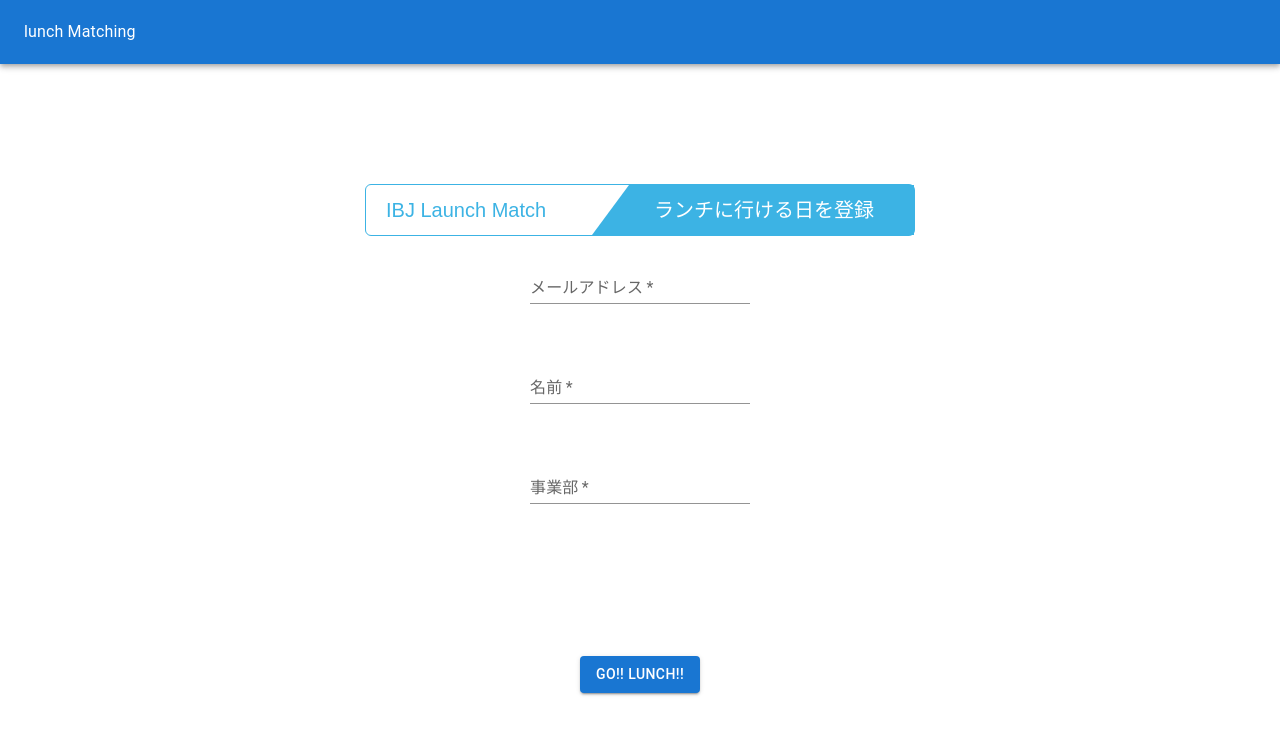
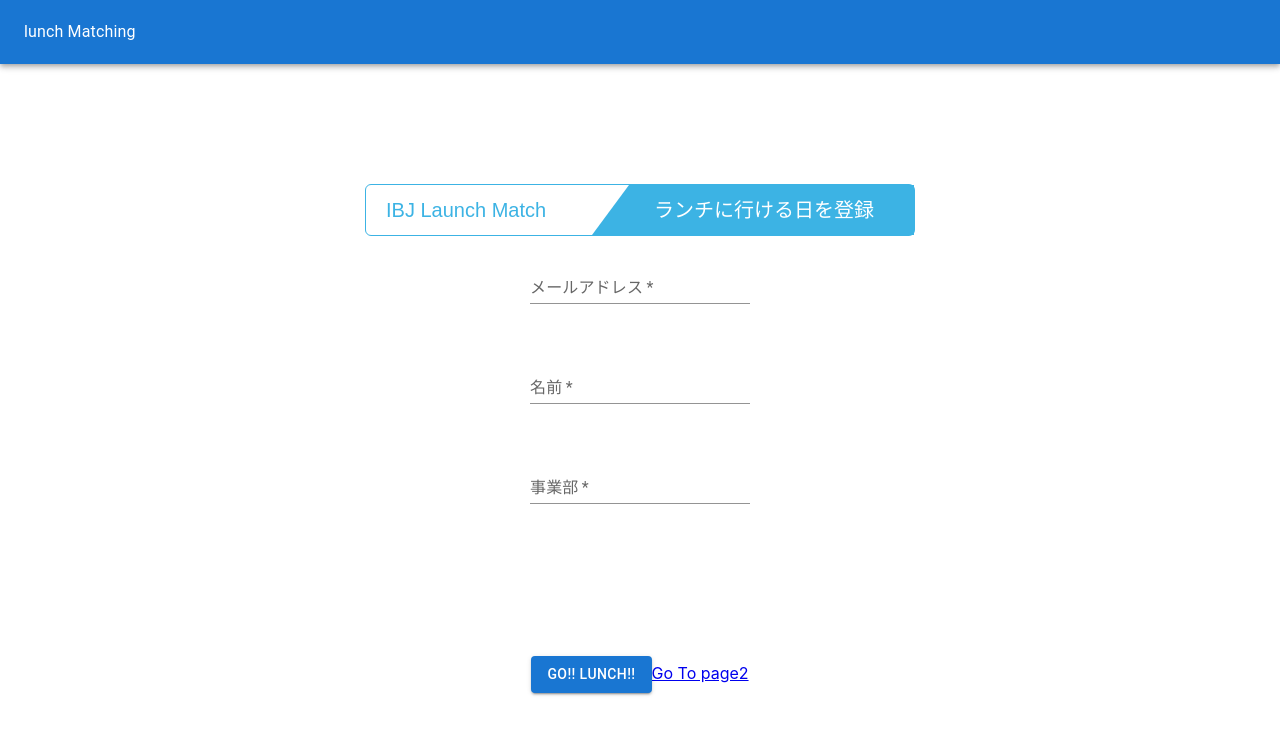
Before and after one commit to yamatohagi/react_pj_launch_matching, a React (Create React App) app: page / in a window 1280 px wide. Shown: the top 734 px of the page. Built offline with nearby package versions, Linux system fonts and the light colour scheme.

Commit message:
index divide

```diff
--- a/src/App.js
+++ b/src/App.js
@@ -1,130 +1,21 @@
-import logo from "./logo.svg";
 import "./App.css";
-import { TextField, Button, Box, Fab, Stack, LinearProgress, ButtonGroup, Grid } from "@mui/material";
 import * as React from "react";
-import ReactDOM from "react-dom";
-
-import AdapterDateFns from "@mui/lab/AdapterDateFns";
-import LocalizationProvider from "@mui/lab/LocalizationProvider";
-import DateTimePicker from "@mui/lab/DateTimePicker";
-
-import Header from "./components/Header";
-import About from "./components/About";
-import { BrowserRouter as Router, Switch, Route } from "react-router-dom";
+import Create from "./Create";
+import { BrowserRouter, Route } from "react-router-dom";
+import page1 from "./components/page1";
 
 function App() {
-  const ButtonRoot = React.forwardRef(function ButtonRoot(props, ref) {
-    const { children, ...other } = props;
-
-    return (
-      <svg width="150" height="50" {...other} ref={ref}>
-        <polygon points="0,50 0,0 150,0 150,50" className="bg" />
-        <polygon points="0,50 0,0 150,0 150,50" className="borderEffect" />
-        <foreignObject x="0" y="0" width="150" height="50">
-          <div className="content">{children}</div>
-        </foreignObject>
-      </svg>
-    );
-  });
-
-  const [value, setValue] = React.useState(new Date());
-
   return (
     <form>
       <div className="App">
-        <Header />
-        <Grid container direction="column">
-          <Grid style={{ height: 100 }} item></Grid>
-          <div class="demo demo7">
-            <div class="heading">
-              <span class="title">IBJ Launch Match</span>
-              <span class="caption">ランチに行ける日を登録</span>
-            </div>
+        <BrowserRouter>
+            <div>
+            <Route exact path="/" component={Create} />
+            <Route exact path="/about" component={page1} />
           </div>
-          <Grid item container>
-            <Router>
-              <Switch>
-                <Route exact path="/"></Route>
-                <Route path="/about">
-                  <About />
-                </Route>
-              </Switch>
-            </Router>
-            <Grid sm={2} />
-            <Grid xs={12} sm={8}>
-              <div style={{ height: 100 }}>
-                <TextField required id="mail-address" name="mail" label="メールアドレス" variant="standard" />
-              </div>
-              <div style={{ height: 100 }}>
-                <TextField required id="name" name="name" label="名前" variant="standard" />
-              </div>
-              <div style={{ height: 100 }}>
-                <TextField required id="department-name" name="department-name" label="事業部" variant="standard" />
-              </div>
-              <div style={{ height: 100 }}>
-                {/* <TextField required id="standard-required" label="希望日" variant="standard" /> */}
-                <LocalizationProvider dateAdapter={AdapterDateFns}>
-                  <DateTimePicker
-                    renderInput={(props) => <TextField name="date-time" id="date-time" {...props} />}
-                    label="開始時間(〜1時間)"
-                    value={value}
-                    onChange={(newValue) => {
-                      setValue(newValue);
-                    }}
-                  />
-                </LocalizationProvider>
-              </div>
-            </Grid>
-            <Grid sm={2} />
-          </Grid>
-        </Grid>
-        <Box
-          component="form"
-          sx={{
-            "& .MuiTextField-root": { m: 1, width: "25ch" },
-          }}
-          noValidate
-          autoComplete="off"
-        ></Box>
-        <Box
-          sx={{
-            display: "flex",
-            flexDirection: "column",
-            alignItems: "center",
-            "& > *": {
-              m: 1,
-            },
-          }}
-        ></Box>
-        <Button
-          onClick={() => {
-            console.log(document.getElementById("name").value);
-            const url = "https://jsonplaceholder.typicode.com/posts/";
-            const requestOptions = {
-              method: "POST",
-              headers: { "Content-Type": "application/json" },
-              body: JSON.stringify({
-                Name: document.getElementById("name").value,
-                Mail: document.getElementById("mail-address").value,
-                DepartmentName: document.getElementById("department-name").value,
-                DateTime: document.getElementById("date-time").value,
-              }),
-            };
-            fetch(url, requestOptions)
-              .then((response) => response.json())
-              .then((responseJson) => {
-                console.log(responseJson);
-              });
-          }}
-          variant="contained"
-          color="primary"
-          // type="submit"
-        >
-          Go!! lunch!!
-        </Button>
+        </BrowserRouter>
       </div>
     </form>
   );
 }
-
 export default App;
--- /dev/null
+++ b/src/Create.js
@@ -0,0 +1,129 @@
+import logo from "./logo.svg";
+import "./App.css";
+import { TextField, Button, Box, Fab, Stack, LinearProgress, ButtonGroup, Grid } from "@mui/material";
+import * as React from "react";
+import ReactDOM from "react-dom";
+
+import AdapterDateFns from "@mui/lab/AdapterDateFns";
+import LocalizationProvider from "@mui/lab/LocalizationProvider";
+import DateTimePicker from "@mui/lab/DateTimePicker";
+
+import Header from "./components/Header";
+
+
+import page1 from "./components/page1"; //作成したpage1.jsを読み込んでいる
+import { Link } from "react-router-dom";
+
+function Create() {
+  const ButtonRoot = React.forwardRef(function ButtonRoot(props, ref) {
+    const { children, ...other } = props;
+
+    return (
+      <svg width="150" height="50" {...other} ref={ref}>
+        <polygon points="0,50 0,0 150,0 150,50" className="bg" />
+        <polygon points="0,50 0,0 150,0 150,50" className="borderEffect" />
+        <foreignObject x="0" y="0" width="150" height="50">
+          <div className="content">{children}</div>
+        </foreignObject>
+      </svg>
+    );
+  });
+
+  const [value, setValue] = React.useState(new Date());
+
+  return (
+    <form>
+      <div className="App">
+        <Header />
+        <Grid container direction="column">
+          <Grid style={{ height: 100 }} item></Grid>
+          <div class="demo demo7">
+            <div class="heading">
+              <span class="title">IBJ Launch Match</span>
+              <span class="caption">ランチに行ける日を登録</span>
+            </div>
+          </div>
+          <Grid item container>
+
+
+
+            <Grid sm={2} />
+            <Grid xs={12} sm={8}>
+              <div style={{ height: 100 }}>
+                <TextField required id="mail-address" name="mail" label="メールアドレス" variant="standard" />
+              </div>
+              <div style={{ height: 100 }}>
+                <TextField required id="name" name="name" label="名前" variant="standard" />
+              </div>
+              <div style={{ height: 100 }}>
+                <TextField required id="department-name" name="department-name" label="事業部" variant="standard" />
+              </div>
+              <div style={{ height: 100 }}>
+                {/* <TextField required id="standard-required" label="希望日" variant="standard" /> */}
+                <LocalizationProvider dateAdapter={AdapterDateFns}>
+                  <DateTimePicker
+                    renderInput={(props) => <TextField name="date-time" id="date-time" {...props} />}
+                    label="開始時間(〜1時間)"
+                    value={value}
+                    onChange={(newValue) => {
+                      setValue(newValue);
+                    }}
+                  />
+                </LocalizationProvider>
+              </div>
+            </Grid>
+            <Grid sm={2} />
+          </Grid>
+        </Grid>
+        <Box
+          component="form"
+          sx={{
+            "& .MuiTextField-root": { m: 1, width: "25ch" },
+          }}
+          noValidate
+          autoComplete="off"
+        ></Box>
+        <Box
+          sx={{
+            display: "flex",
+            flexDirection: "column",
+            alignItems: "center",
+            "& > *": {
+              m: 1,
+            },
+          }}
+        ></Box>
+        <Button
+          onClick={() => {
+            console.log(document.getElementById("name").value);
+            const url = "https://jsonplaceholder.typicode.com/posts/";
+            const requestOptions = {
+              method: "POST",
+              headers: { "Content-Type": "application/json" },
+              body: JSON.stringify({
+                Name: document.getElementById("name").value,
+                Mail: document.getElementById("mail-address").value,
+                DepartmentName: document.getElementById("department-name").value,
+                DateTime: document.getElementById("date-time").value,
+              }),
+            };
+            fetch(url, requestOptions)
+              .then((response) => response.json())
+              .then((responseJson) => {
+                console.log(responseJson);
+                this.history.pushState(null, '/about');
+              });
+          }}
+          variant="contained"
+          color="primary"
+          // type="submit"
+        >
+          Go!! lunch!!
+        </Button>
+        <Link to={`/about`}>Go To page2</Link>
+      </div>
+    </form>
+  );
+}
+
+export default Create;
--- a/src/components/About.js
+++ /dev/null
@@ -1,11 +0,0 @@
-import React from 'react'
-
-function About() {
-    return (
-        <div>
-            aboutページ
-        </div>
-    )
-}
-
-export default About
--- /dev/null
+++ b/src/components/page1.js
@@ -0,0 +1,20 @@
+import React from 'react';
+
+import { Link } from "react-router-dom";
+
+
+class page1 extends React.Component {   //page1クラスにReact.Componentを継承する
+
+    render() {                          //画面表示の為のrenderメソッドを定義する
+        return (
+            <div>
+                HelloPage1!!!
+
+                    <Link to={`/`}>Go To index</Link>
+
+            </div>
+        );
+    }
+}
+
+export default page1;                   //page1を出力する為に必要
```
Also changed, not shown: 1 other file (tests, documents, lock files or other folders).
